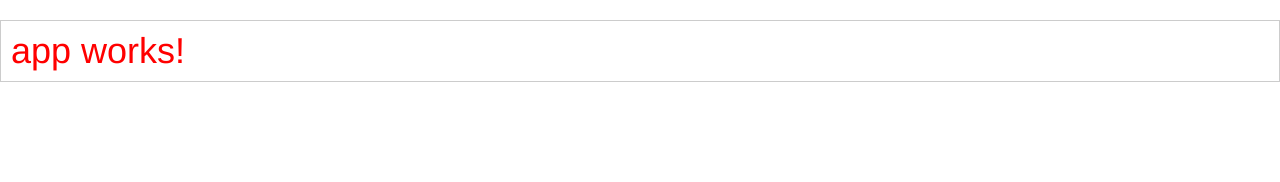
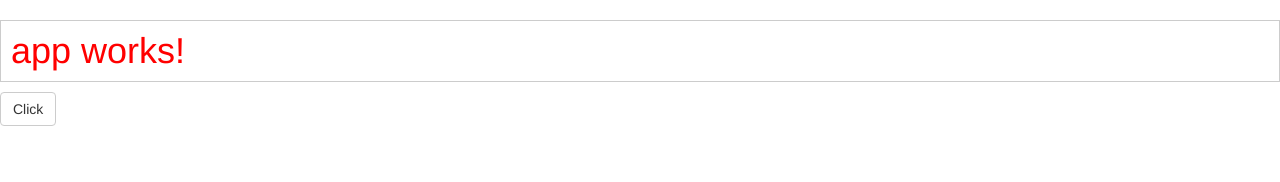
Before and after one commit to linux-china/spring-boot-thymeleaf3-bootstrap4-angular4, an Angular app in the folder src/main/frontend/: page / in a window 1280 px wide. Shown: the top 182 px of the page. Built offline with nearby package versions, Linux system fonts and the light colour scheme.

Commit message:
add click button

```diff
--- a/src/main/frontend/src/app/app.component.html
+++ b/src/main/frontend/src/app/app.component.html
@@ -1,3 +1,5 @@
 <h1 class="appContent">
   {{title}}
 </h1>
+
+<a class="btn btn-default" href="#" role="button">Click</a>
```
